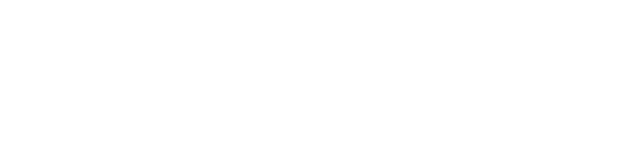
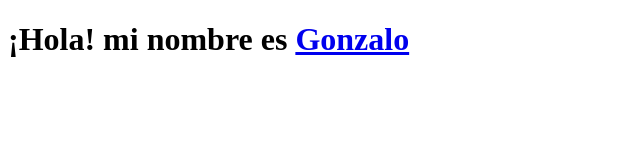
Before and after one commit to GonzaloPA23/prueba1-git, a plain HTML site: page index.html in a window 1280 px wide. Shown: the whole page, without its empty margins (0-640 px from the left). Drawn offline with Linux system fonts and the light colour scheme.

Commit message:
inserción del header y el h1

```diff
--- a/index.html
+++ b/index.html
@@ -24,6 +24,15 @@
     <meta name="robots" content="index, follow" />
 </head>
 <body>
-
+    <div>
+        <header>
+            <div>
+                <h1>
+                    ¡Hola! mi nombre es
+                    <a href="https:www.twt/jos" target="_blank" rel="noopener">Gonzalo</a>
+                </h1>
+            </div>
+        </header>
+    </div>
 </body>
 </html>
```
